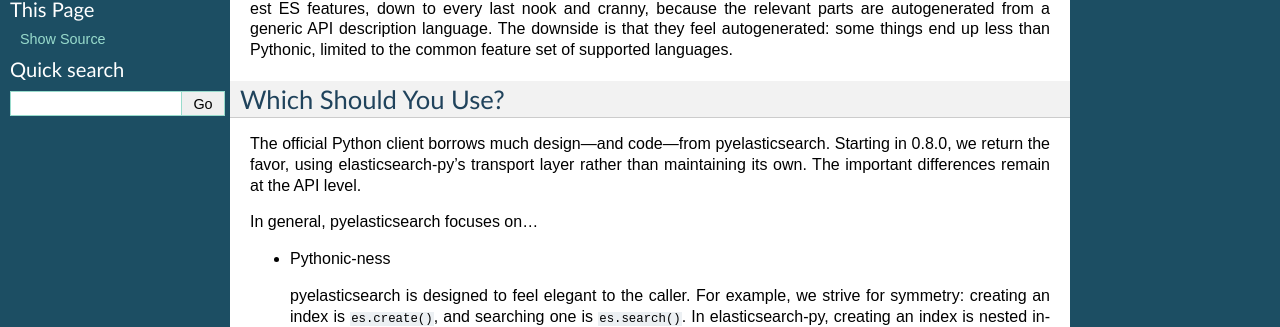
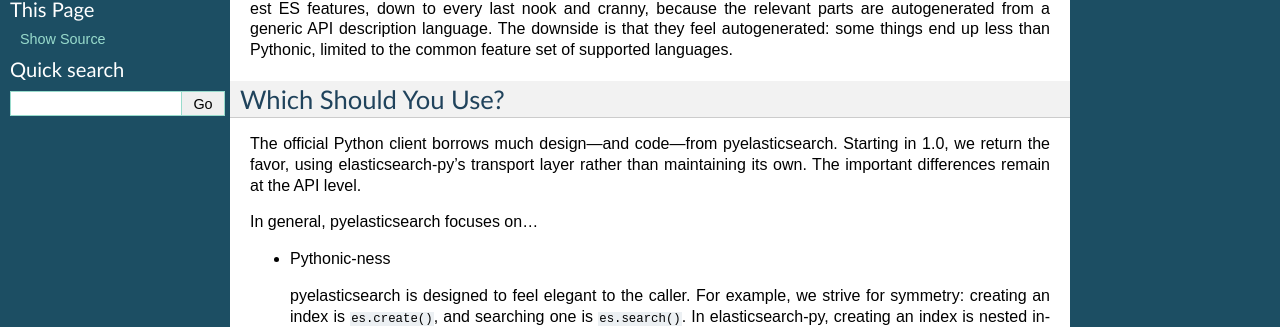
Before and after one commit to pyelasticsearch/pyelasticsearch, a Sphinx documentation site: the page built from docs/source/elasticsearch-py.rst, in a window 1280 px wide. Shown: the part 257-584 px from the top of the page. Built offline with Sphinx 7.4.7, drawn with Linux system fonts in a browser that asks for light colours.

Commit message:
Patch up the PyPI index page.
* Change repo URL to HTTPS to match the buglink one.
* Correct version number in elasticsearch-py.rst.
* Fix changelog extraction to not grab the underline beneath the header. It was showing up as an <hr> (HTML escaped) on PyPI.

```diff
--- a/docs/source/elasticsearch-py.rst
+++ b/docs/source/elasticsearch-py.rst
@@ -24,9 +24,9 @@
 =====================
 
 The official Python client borrows much design—and code—from pyelasticsearch.
-Starting in 0.8.0, we return the favor, using elasticsearch-py's
-transport layer rather than maintaining its own. The important differences
-remain at the API level.
+Starting in 1.0, we return the favor, using elasticsearch-py's transport layer
+rather than maintaining its own. The important differences remain at the API
+level.
 
 In general, pyelasticsearch focuses on...
 
--- a/setup.py
+++ b/setup.py
@@ -31,7 +31,7 @@
     description='Flexible, high-scale API to elasticsearch',
     long_description=read('README.rst') + '\n\n' +
                      '\n'.join(read(join('docs', 'source', 'changelog.rst'))
-                                   .splitlines()[1:]),
+                                   .splitlines()[2:]),
     author='Robert Eanes',
     author_email='python@robsinbox.com',
     maintainer='Erik Rose',
@@ -63,5 +63,5 @@
     ],
     tests_require=['mock', 'nose>=1.2.1'],
     test_suite='nose.collector',
-    url='http://github.com/pyelasticsearch/pyelasticsearch'
+    url='https://github.com/pyelasticsearch/pyelasticsearch'
 )
```
